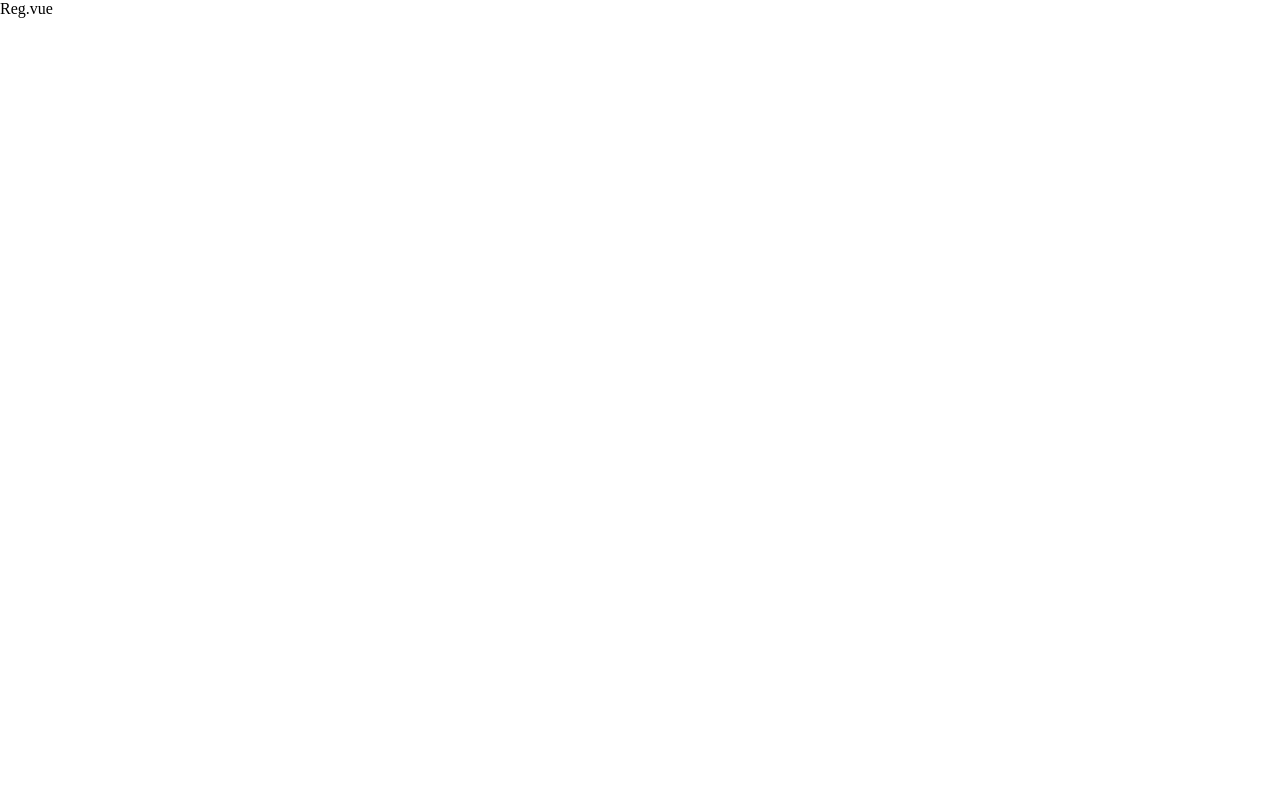
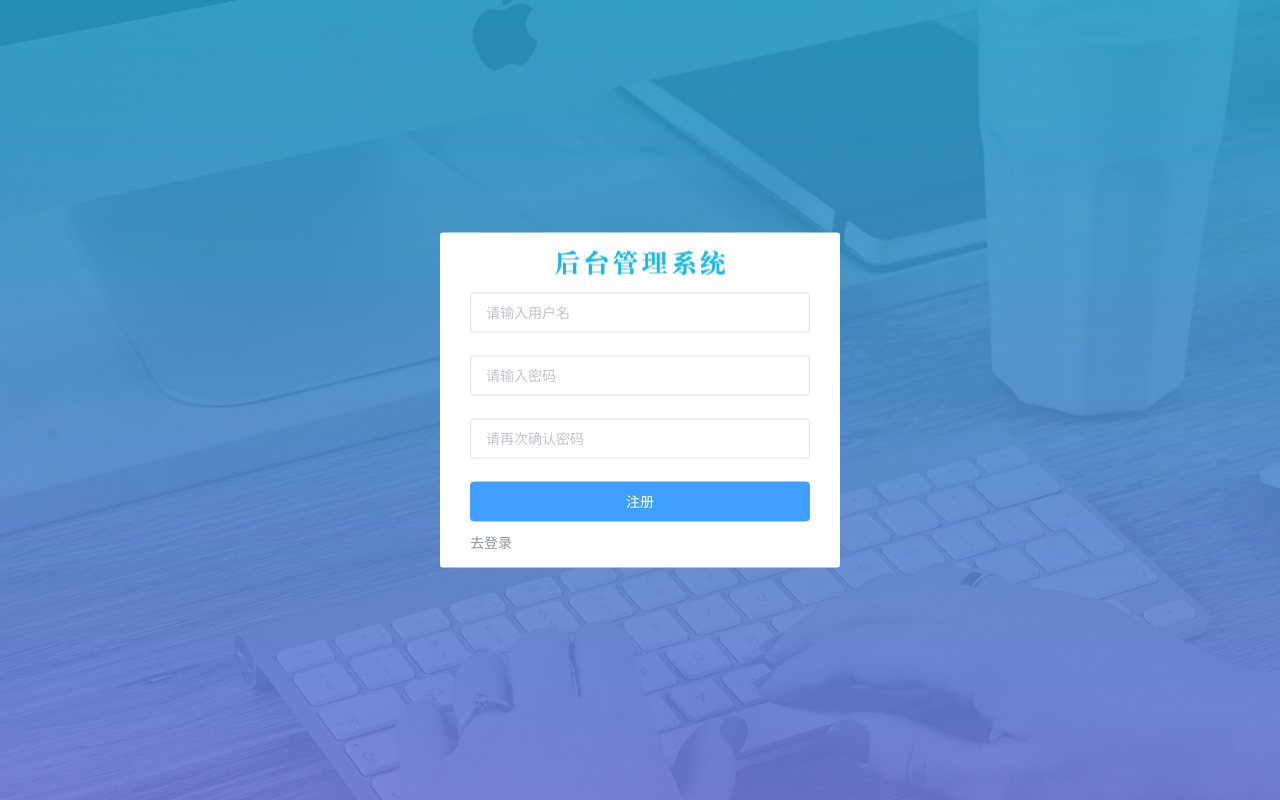
Before and after one commit to DouYingc/vue-event, a Vue app: page /#/reg in a window 1280 px wide. Built offline with nearby package versions, Linux system fonts and the light colour scheme.

Commit message:
注册页面布局以及功能实现

```diff
--- a/src/App.vue
+++ b/src/App.vue
@@ -1,8 +1,6 @@
 <template>
-  <div>
-    <!-- 一级路由规则对象组件的挂载点 -->
-    <router-view></router-view>
-  </div>
+  <!-- 一级路由规则对象组件的挂载点 -->
+  <router-view></router-view>
 </template>
 
 <script>
--- a/src/api/index.js
+++ b/src/api/index.js
@@ -3,16 +3,16 @@
 import request from '@/utils/request'
 
 // 导出接口方法
-export const registerAPI = () => {
+export const registerAPI = ({ username, password, repassword }) => {
   // 是一个 Promise 对象(内部包含原生 ajax 请求)
   // return 这个 Promise 对象到逻辑页面，去那边的对 Promise 对象提取结果
   return request({
     url: '/api/reg',
     method: 'POST',
     data: {
-      username: 'douying123',
-      password: '123321',
-      repassword: '123321'
+      username,
+      password,
+      repassword
     }
   })
 }
--- a/src/views/register/index.vue
+++ b/src/views/register/index.vue
@@ -1,11 +1,128 @@
 <template>
-  <div>Reg.vue</div>
+  <!-- 注册页面的整体盒子 -->
+  <div class="reg-container">
+    <!-- 注册的盒子 -->
+    <div class="reg-box">
+      <!-- 标题的盒子 -->
+      <div class="title-box"></div>
+      <!-- 注册的表单区域 -->
+      <el-form ref="regRef" :model="regForm" :rules="regRules">
+        <el-form-item prop="username">
+          <el-input placeholder="请输入用户名" v-model="regForm.username"></el-input>
+        </el-form-item>
+        <el-form-item prop="password">
+          <el-input type="password" placeholder="请输入密码" v-model="regForm.password"></el-input>
+        </el-form-item>
+        <el-form-item prop="repassword">
+          <el-input type="password" placeholder="请再次确认密码" v-model="regForm.repassword"></el-input>
+        </el-form-item>
+        <el-form-item>
+          <el-button class="btn-reg" type="primary" @click="registerFn">注册</el-button>
+          <el-link type="info">去登录</el-link>
+        </el-form-item>
+      </el-form>
+    </div>
+  </div>
 </template>
 
 <script>
+  import { registerAPI } from '@/api'
   export default {
-    name: 'my-register'
+    name: 'my-register',
+    data () {
+      // 必须在 data 函数里定义此箭头函数，才能确保 this.regForm的使用
+      const samePwd = (rule, value, callback) => {
+        if (value !== this.regForm.password) {
+          // 如果验证失败，则调用回调函数时，指定一个 Error 对象
+          callback(new Error('两次输入的密码不一致！'))
+        } else {
+          // 如果验证成功，则直接调用 callback 回调函数即可
+          callback()
+        }
+      }
+      return {
+        regForm: { // 表单数据对象
+          username: '', // 用户名
+          password: '', // 密码
+          repassword: '' // 确认密码
+        },
+        regRules: { // 表单规则校验对象
+          username: [
+            { required: true, message: '请输入用户名', trigger: 'blur' },
+            {
+              pattern: /^[a-zA-Z0-9]{1,10}$/,
+              message: '用户名必须是1-10的大小写字母数字',
+              trigger: 'blur'
+            }
+          ],
+          password: [
+            { required: true, message: '请输入密码', trigger: 'blur' },
+            {
+              pattern: /^\S{6,15}$/,
+              message: '密码必须是6-15的非空字符',
+              trigger: 'blur'
+            }
+          ],
+          repassword: [
+            { required: true, message: '请再次输入密码', trigger: 'blur' },
+            { pattern: /^\S{6,15}$/, message: '密码必须是6-15的非空字符', trigger: 'blur' },
+            { validator: samePwd, trigger: 'blur' }
+          ]
+        }
+      }
+    },
+    methods: {
+      // 注册点击事件
+      registerFn () {
+        // JS 表单校验
+        this.$refs.regRef.validate(async valid => {
+          if (valid) {
+            // 通过校验，拿到绑定的数据
+            console.log(this.regForm)
+            // 1. 调用注册接口
+            const { data: res } = await registerAPI(this.regForm)
+            console.log(res)
+            // 2. 注册失败，提示用户
+            if (res.code !== 0) return this.$message.error(res.message)
+            // 3. 注册成功，提示用户
+            this.$message.success(res.message)
+            // 4. 跳转登录页面
+            this.$router.push('/login')
+          } else {
+            return false // 阻止默认的提交行为(表单下面的红色提示会自动出现)
+          }
+        })
+      }
+    }
   }
 </script>
 
-<style lang="less" scoped></style>
+<style lang="less" scoped>
+  .reg-container {
+    background: url('../../assets/images/login_bg.jpg') center;
+    background-size: cover;
+    height: 100%;
+
+    .reg-box {
+      width: 400px;
+      height: 335px;
+      background-color: #fff;
+      border-radius: 3px;
+      position: absolute;
+      left: 50%;
+      top: 50%;
+      transform: translate(-50%, -50%);
+      padding: 0 30px;
+      box-sizing: border-box;
+
+      .title-box {
+        height: 60px;
+        background: url('../../assets/images/login_title.png') center no-repeat;
+      }
+
+      .btn-reg {
+        width: 100%;
+      }
+    }
+  }
+</style>
```
Also changed, not shown: .eslintrc.js.
